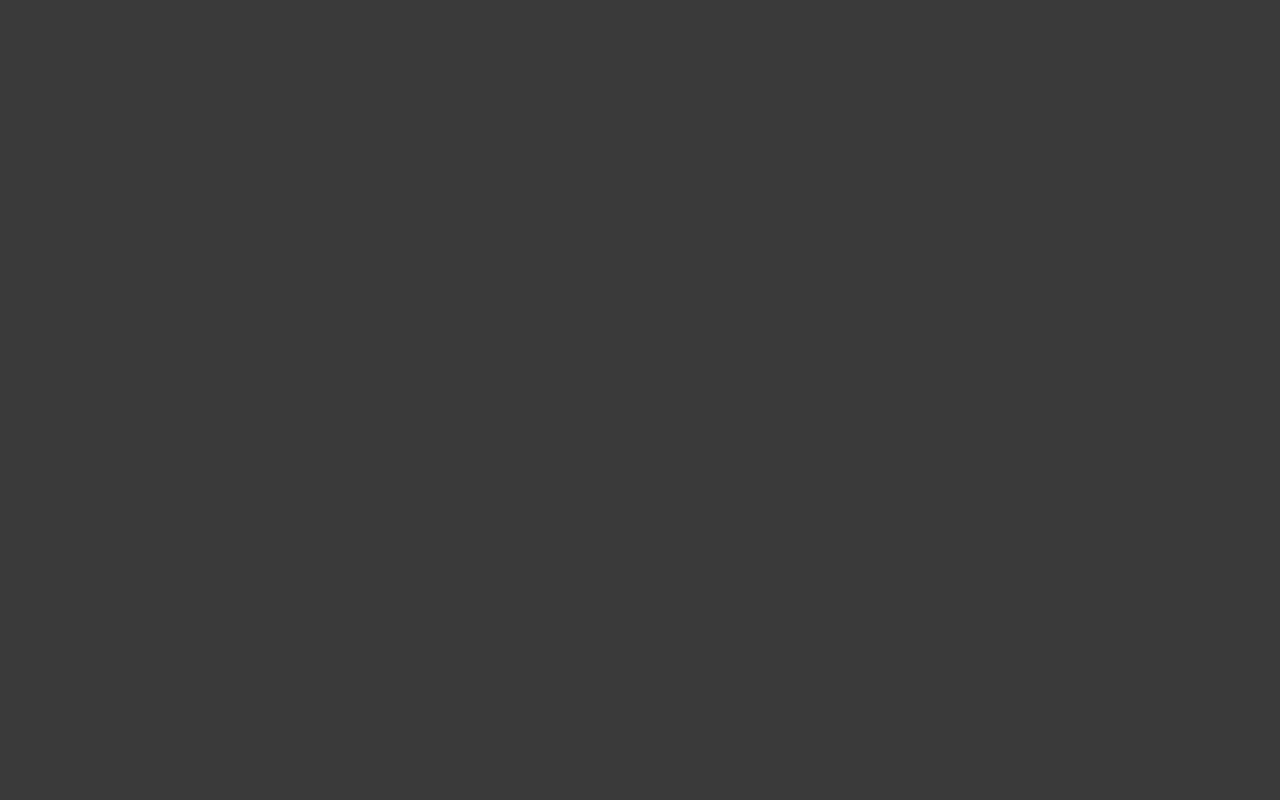
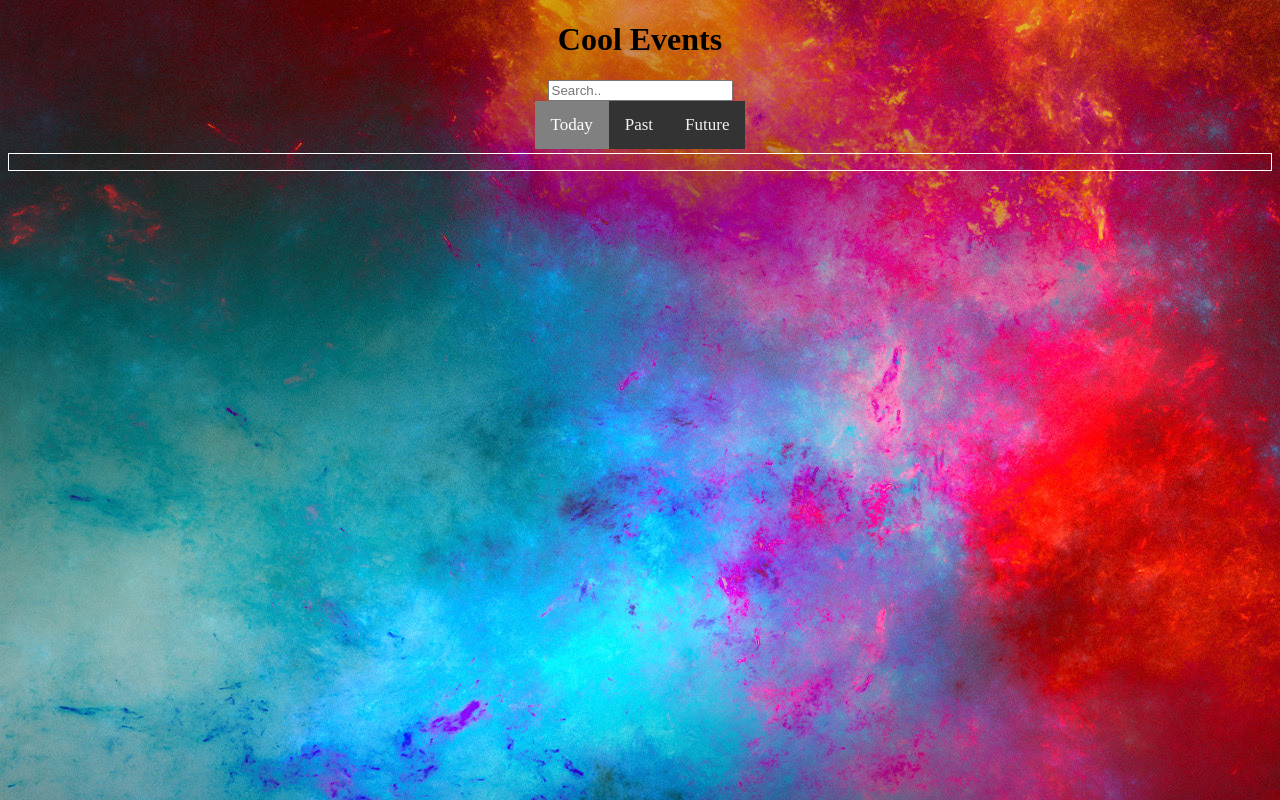
Before and after one commit to ina5/EventProject, a website: page index.html in a window 1280 px wide. Drawn offline with Linux system fonts and the light colour scheme.

Commit message:
Added html basic structure and some styling.

```diff
--- a/css/styles.css
+++ b/css/styles.css
@@ -1,3 +1,49 @@
 body {
-    background-color: #3a3a3a;
+    background-image: url('../images/cosmos-background.jpg');
 }
+
+#wrapper {
+    text-align: center;
+}
+
+/* Add a black background color to the top navigation */
+.topnav {
+    background-color: #333;
+    overflow: hidden;
+    display: inline-block;
+}
+
+/* Style the links inside the navigation bar */
+.topnav a {
+    float: left;
+    color: #f2f2f2;
+    text-align: center;
+    padding: 14px 16px;
+    text-decoration: none;
+    font-size: 17px;
+}
+
+/* Change the color of links on hover */
+.topnav a:hover {
+    background-color: #ddd;
+    color: black;
+}
+
+/* Add a color to the active/current link */
+.topnav a.activeTab {
+    background-color: grey;
+    color: white;
+}
+
+.title {
+    text-align: center;
+}
+
+.container {
+    border: 1px solid white;
+
+}
+
+.list {
+   list-style: none;
+}
--- a/index.html
+++ b/index.html
@@ -1,5 +1,6 @@
 <!DOCTYPE html>
 <html lang="en">
+
 <head>
     <meta charset="UTF-8">
     <meta name="viewport" content="width=device-width, initial-scale=1.0">
@@ -8,8 +9,30 @@
     <link rel="stylesheet" href="./css/styles.css">
     <link rel="shortcut icon" type="image/png" href="./images/Eventfavicon.icon">
 </head>
+
 <body>
 
+    <div id="wrapper">
+        <div class="title">
+            <h1>Cool Events</h1>
+        </div>
+        <div class="search">
+            <input type="text" placeholder="Search..">
+        </div>
+        <!-- Tab links -->
 
+        <div class="topnav">
+            <a class="activeTab" href="#today">Today</a>
+            <a href="#past">Past</a>
+            <a href="#future">Future</a>
+        </div>
+        <div class="container">
+            <ul class="list">
+                <li></li>
+            </ul>
+
+        </div>
+    </div>
 </body>
+
 </html>
```
Also changed, not shown: images/cosmos-background.jpg (added).
